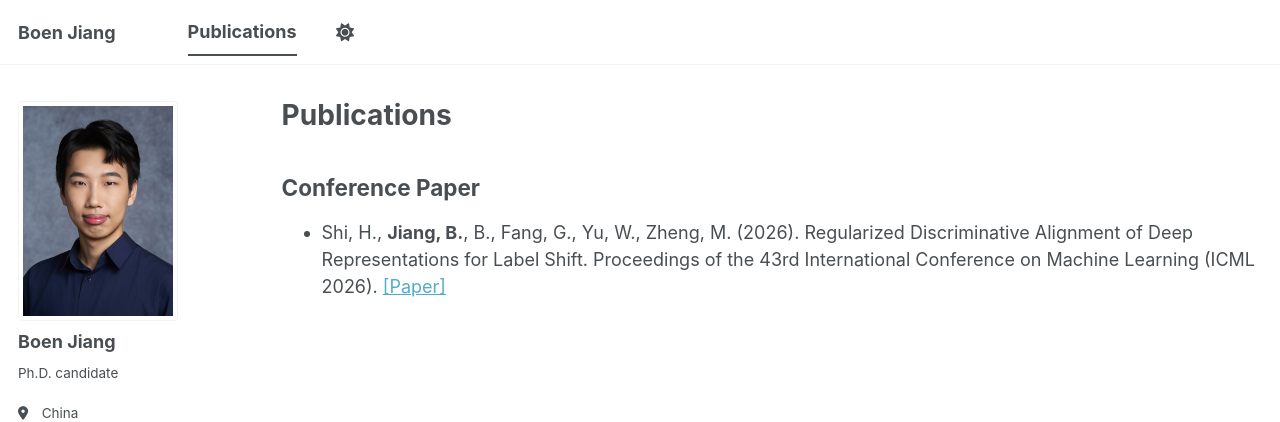
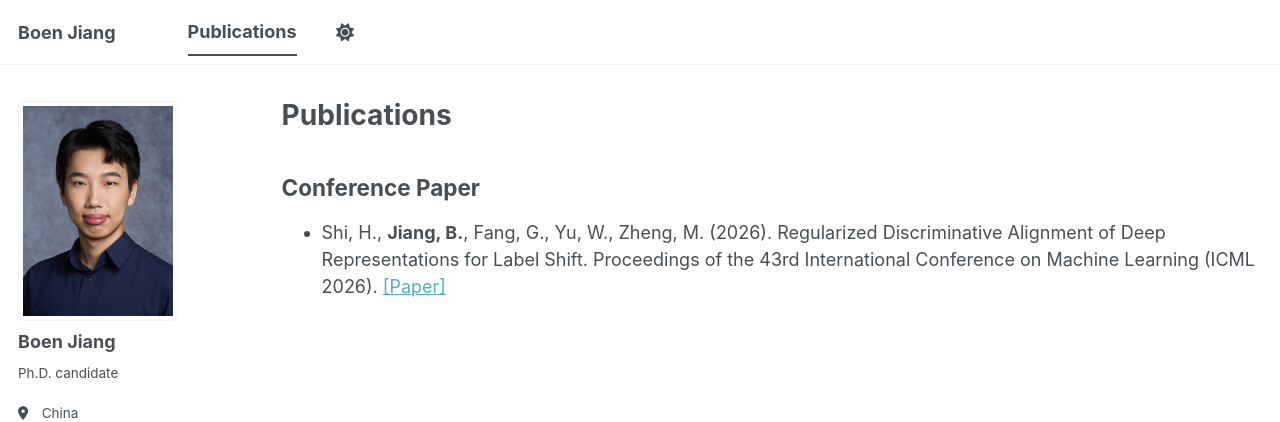
Before and after one commit to boen-git/boen-git.github.io, a Jekyll site: the page built from _pages/publications.html, in a window 1280 px wide. Shown: the top 422 px of the page. Built offline with Jekyll 4.4.1, drawn with Linux system fonts in a browser that asks for light colours; a style sheet for code colours, icons or effects is not loaded.

Commit message:
Update publications.html

```diff
--- a/_pages/publications.html
+++ b/_pages/publications.html
@@ -9,7 +9,7 @@ author_profile: true
 <h2>Conference Paper</h2>
 
 <ul>
-  <li>Shi, H., <strong>Jiang, B.</strong>, B., Fang, G., Yu, W., Zheng, M. (2026). Regularized Discriminative Alignment of Deep Representations for Label Shift. Proceedings of the 43rd International Conference on Machine Learning (ICML 2026). <a href="https://openreview.net/forum?id=5m6GcVcqDO&referrer=%5BAuthor%20Console%5D(%2Fgroup%3Fid%3DICML.cc%2F2026%2FConference%2FAuthors%23your-submissions)">[Paper]</a></li>
+  <li>Shi, H., <strong>Jiang, B.</strong>, Fang, G., Yu, W., Zheng, M. (2026). Regularized Discriminative Alignment of Deep Representations for Label Shift. Proceedings of the 43rd International Conference on Machine Learning (ICML 2026). <a href="https://openreview.net/forum?id=5m6GcVcqDO&referrer=%5BAuthor%20Console%5D(%2Fgroup%3Fid%3DICML.cc%2F2026%2FConference%2FAuthors%23your-submissions)">[Paper]</a></li>
 </ul>
 
 <!-- <h2>Journal</h2>
```
